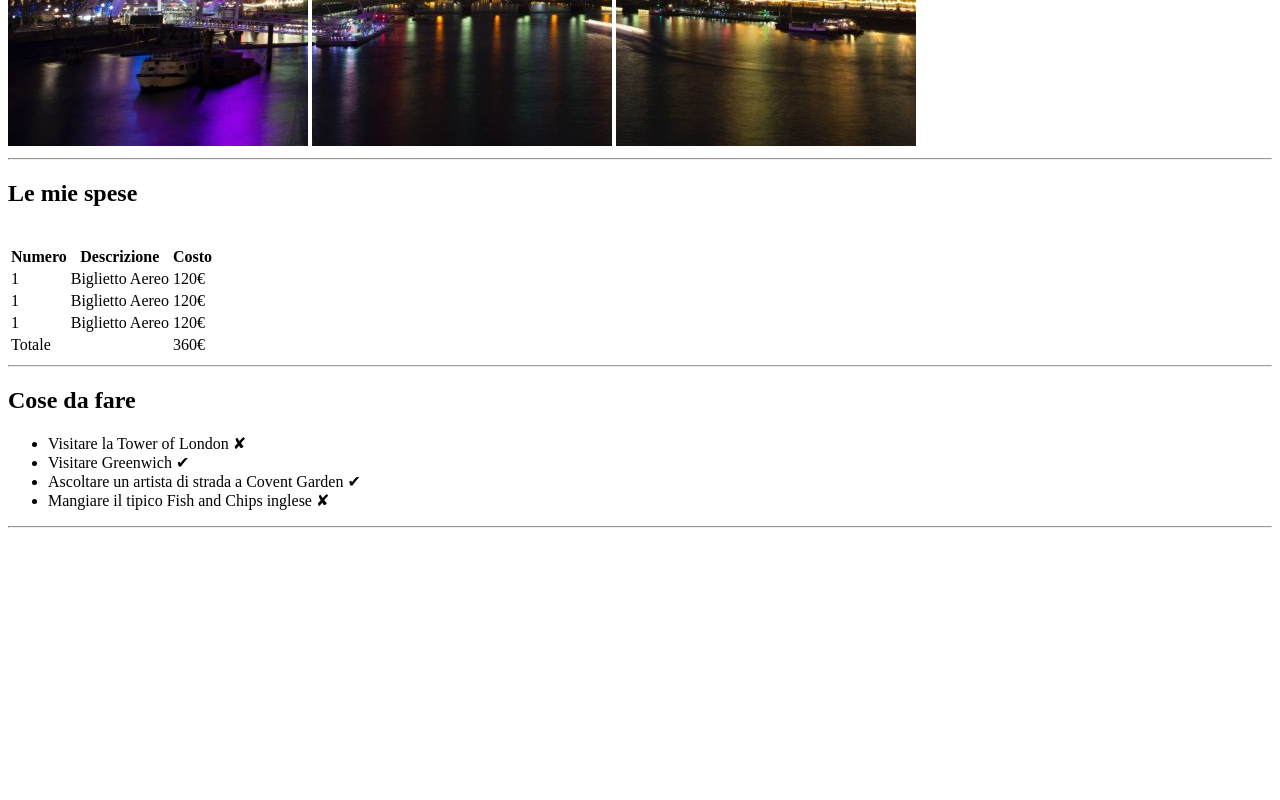
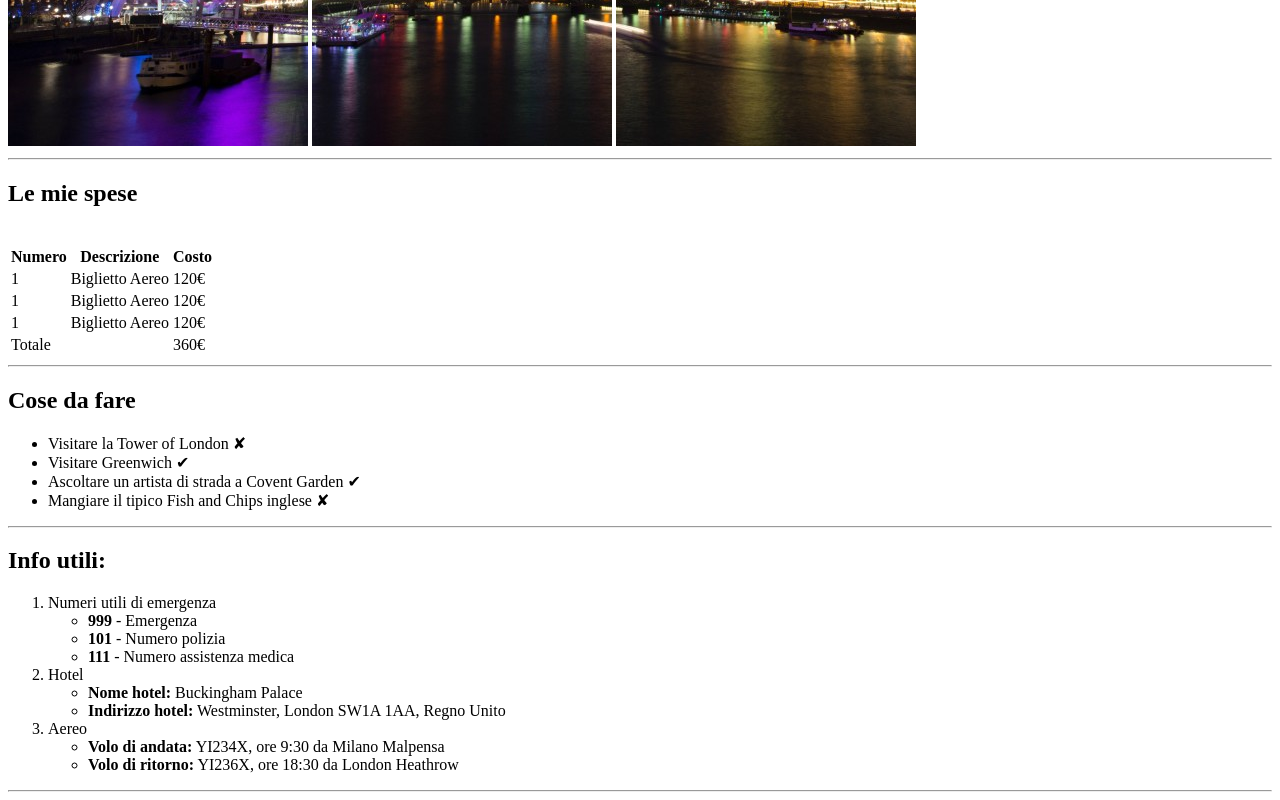
Before and after one commit to FlorianKomnino/html-london-trip, a plain HTML site: page index.html in a window 1280 px wide. Shown: the part 534-1334 px from the top of the page. Before the commit the page ends 1070 px from the top, so only its background shows below. Drawn offline with Linux system fonts and the light colour scheme.

Commit message:
Created <section> "Info utili"

```diff
--- a/index.html
+++ b/index.html
@@ -65,7 +65,29 @@
         </section>
 
         <section>
-
+            <h2>Info utili:</h2>
+                <ol>
+                    <li>Numeri utili di emergenza
+                        <ul>
+                            <li><strong>999</strong> - Emergenza</li>
+                            <li><strong>101</strong> - Numero polizia</li>
+                            <li><strong>111</strong> - Numero assistenza medica</li>
+                        </ul>
+                    </li>
+                    <li>Hotel
+                        <ul>
+                            <li><strong>Nome hotel:</strong> Buckingham Palace</li>
+                            <li><strong>Indirizzo hotel:</strong> Westminster, London SW1A 1AA, Regno Unito</li>
+                        </ul>
+                    </li>
+                    <li>Aereo
+                        <ul>
+                            <li><strong>Volo di andata:</strong> YI234X, ore 9:30 da Milano Malpensa</li>
+                            <li><strong>Volo di ritorno:</strong> YI236X, ore 18:30 da London Heathrow</li>
+                        </ul>
+                    </li>
+                </ol>
+                <hr>
         </section>
 
         <section>
```
